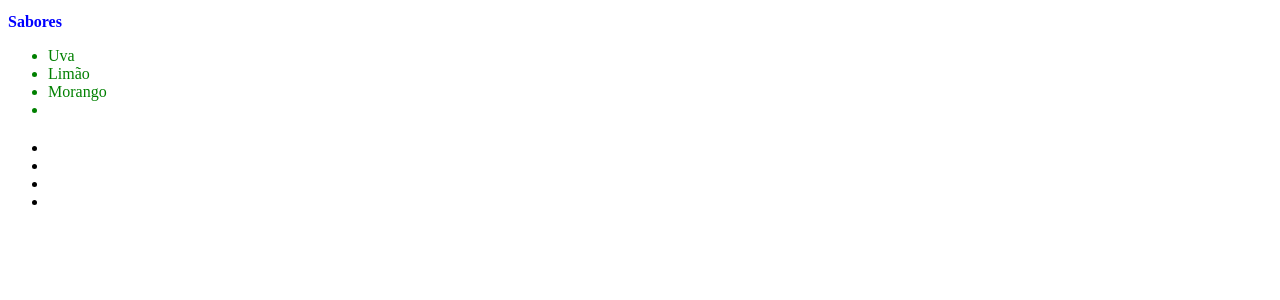
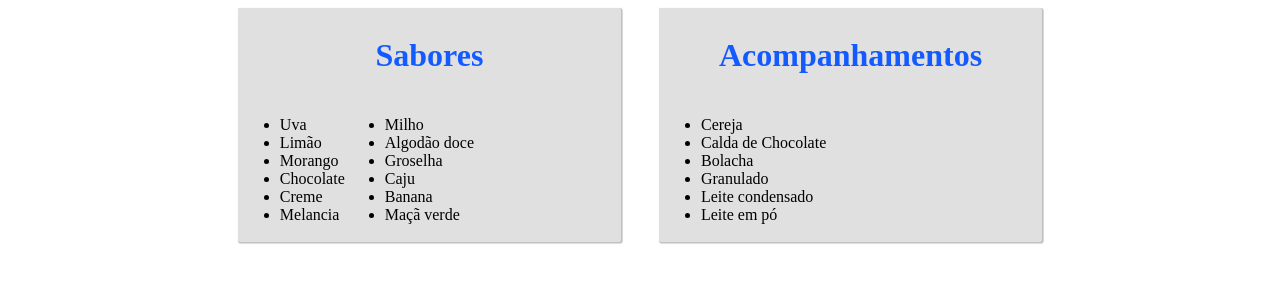
Before and after one commit to enzo-b-pagliacci/Checkpoint2-2ndoSemestre-RWD, a React (Create React App) app in the folder sorveteria/: page / in a window 1280 px wide. Shown: the top 300 px of the page. Built offline with nearby package versions, Linux system fonts and the light colour scheme.

Commit message:
Corpo quase finalizado

```diff
--- a/sorveteria/src/componentes/corpo/Corpo.js
+++ b/sorveteria/src/componentes/corpo/Corpo.js
@@ -1,31 +1,137 @@
 import React from 'react'
 import styled from 'styled-components'
 
+export const TudoCorpo = styled.div`
+@media screen and (min-width: 1201px) {
+    display: flex;
+justify-content: center;
+/* flex-direction: column; */
+}
+@media screen and (max-width: 1200px) and (min-width: 710px) {
+       display: flex;
+justify-content: center;
+flex-direction: column;
+}
+@media screen and (max-width: 709px) {
+    display: flex;
+    justify-content: center;
+    flex-direction: column;
+}
+`
+
+export const Card1 = styled.div`
+@media screen and (min-width: 1201px) {
+    background-color: #e0e0e0;
+    border: 2px solid #e0e0e0;
+    border-radius: 2px;
+    width: 30%;
+    box-shadow: 0.8px 0.8px 0.8px 0.8px #bfbfbf;
+
+}
+@media screen and (max-width: 1200px) and (min-width: 710px) {
+    margin-left: 25%;
+    background-color: #e0e0e0;
+    border: 2px solid #e0e0e0;
+    border-radius: 2px;
+    width: 50%;
+    box-shadow: 0.8px 0.8px 0.8px 0.8px #bfbfbf;
+    margin-bottom:3%;
+
+}
+@media screen and (max-width: 709px) {
+    margin-left: 10%;
+    margin-bottom:3%;
+    background-color: #e0e0e0;
+    border: 2px solid #e0e0e0;
+    border-radius: 2px;
+    width: 80%;
+    box-shadow: 0.8px 0.8px 0.8px 0.8px #bfbfbf;
+}
+`
+
+export const Card2 = styled.div`
+@media screen and (min-width: 1201px) {
+    margin-left:3%;
+    background-color: #e0e0e0;
+    border: 2px solid #e0e0e0;
+    border-radius: 2px;
+    width: 30%;
+    box-shadow: 0.8px 0.8px 0.8px 0.8px #bfbfbf;
+
+}
+@media screen and (max-width: 1200px) and (min-width: 710px) {
+     margin-left: 25%;
+    background-color: #e0e0e0;
+    border: 2px solid #e0e0e0;
+    border-radius: 2px;
+    width: 50%;
+    box-shadow: 0.8px 0.8px 0.8px 0.8px #bfbfbf;
+    margin-bottom:3%;
+
+}
+@media screen and (max-width: 709px) {
+    margin-left: 10%;
+    margin-bottom:3%;
+    background-color: #e0e0e0;
+    border: 2px solid #e0e0e0;
+    border-radius: 2px;
+    width: 80%;
+    box-shadow: 0.8px 0.8px 0.8px 0.8px #bfbfbf;
+}
+`
+
 export const H2 = styled.h2`
-font-size: 16px;
-color: blue;
+text-align: center;
+font-size: 2em;
+color: #145bff;
 `
+export const DivDis = styled.div`
+display: flex;
+`
+
 export const Ul = styled.ul`
-color: green;
+color: black;
 `
 
 export default function Corpo() {
 
    return(
       <>
+      <TudoCorpo>
+      <Card1>
       <H2>Sabores</H2>
+      <DivDis>
       <Ul>
           <li>Uva</li>
           <li>Limão</li>
           <li>Morango</li>
-          <li></li>
+          <li>Chocolate</li>
+          <li>Creme</li>
+          <li>Melancia</li>
       </Ul>
-      <h2></h2>
-      <ul>
-          <li></li>
-          <li></li>
-          <li></li>
-          <li></li>
-      </ul>
+      <Ul>
+          <li>Milho</li>
+          <li>Algodão doce</li>
+          <li>Groselha</li>
+          <li>Caju</li>
+          <li>Banana</li>
+          <li>Maçã verde</li>
+      </Ul>
+      </DivDis>
+      </Card1>
+      <Card2>
+      <H2>Acompanhamentos</H2>
+      <DivDis>
+      <Ul>
+          <li>Cereja</li>
+          <li>Calda de Chocolate</li>
+          <li>Bolacha</li>
+          <li>Granulado</li>
+          <li>Leite condensado</li>
+          <li>Leite em pó</li>
+      </Ul>
+      </DivDis>
+      </Card2>
+      </TudoCorpo>
       </>
 )}
```
